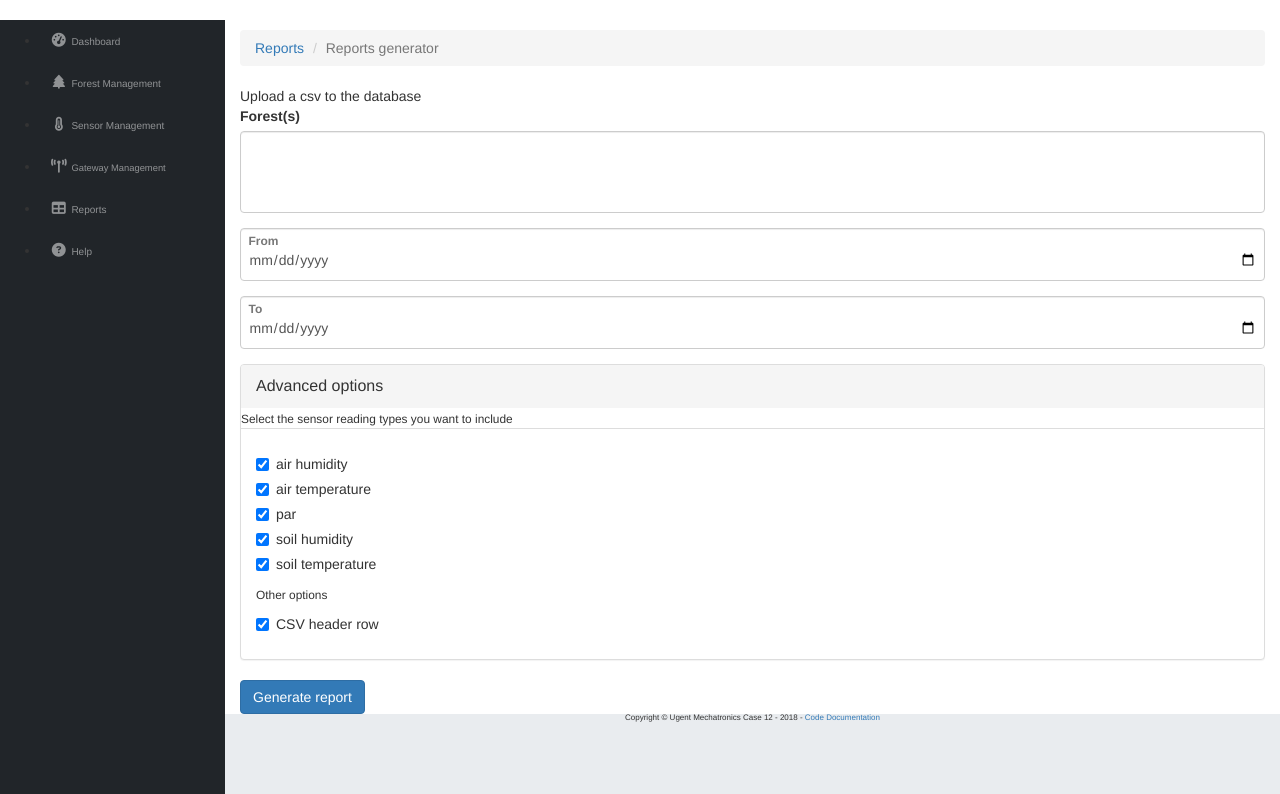
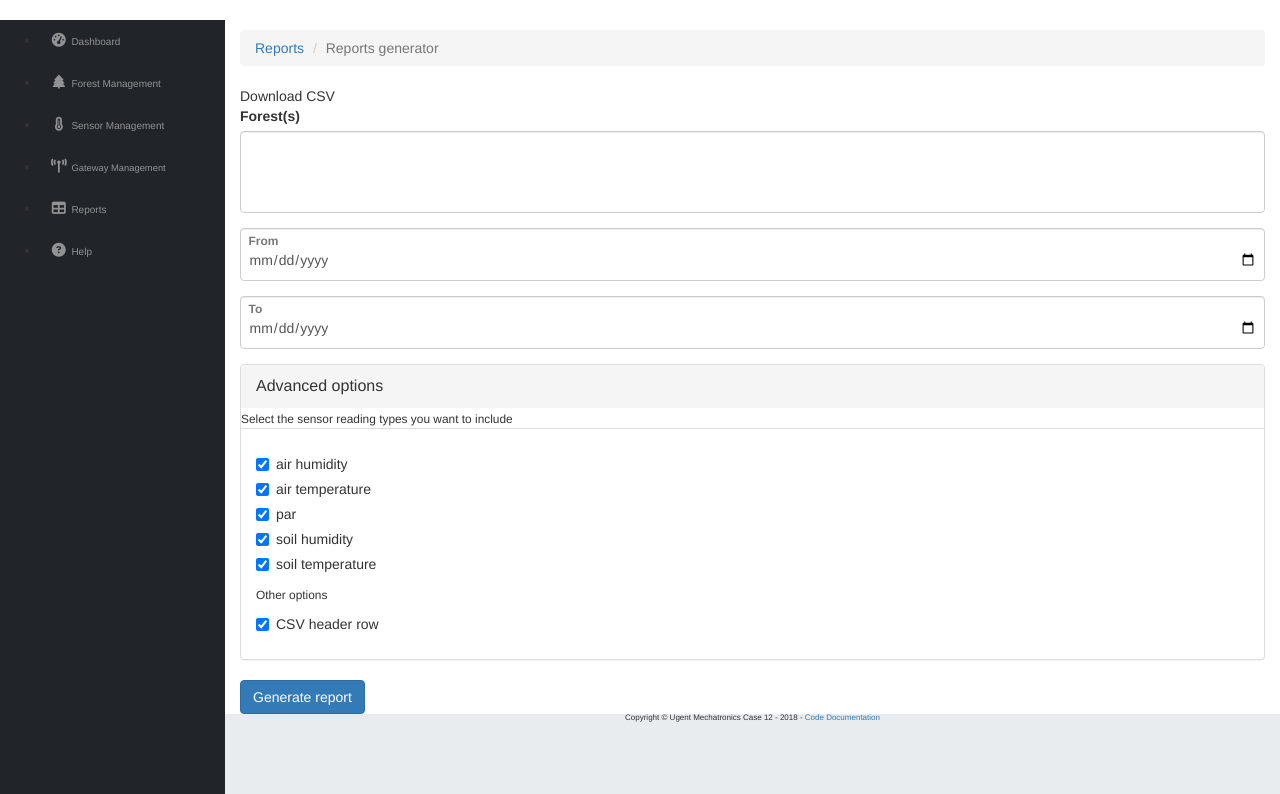
Before and after one commit to opieters/MIRRA, a Flask app: page /reports/ in a window 1280 px wide. Shown: the part 52-846 px from the top of the page. Run offline with Flask 2, Linux system fonts and the light colour scheme; data comes from the database, SQL or seed files in the repository; data that the repository does not hold is empty; some libraries are stand-ins or nearby versions.

Commit message:
Fix typo.

```diff
--- a/webserver/management_interface/templates/reports.html
+++ b/webserver/management_interface/templates/reports.html
@@ -17,7 +17,7 @@
 {% endif %}
 {% endwith %}
 <div class="card">
-    <div class="card-header">Upload a csv to the database</div>
+    <div class="card-header">Download CSV</div>
     <div class="card-body">
 
         <form action="/reports/" method="POST">
```
